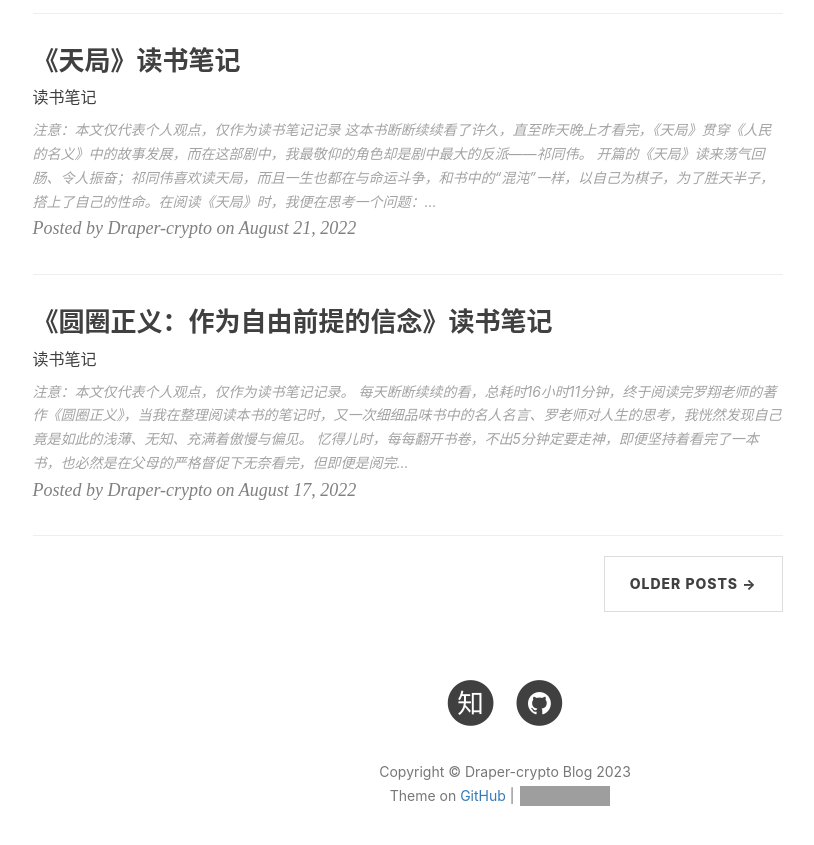
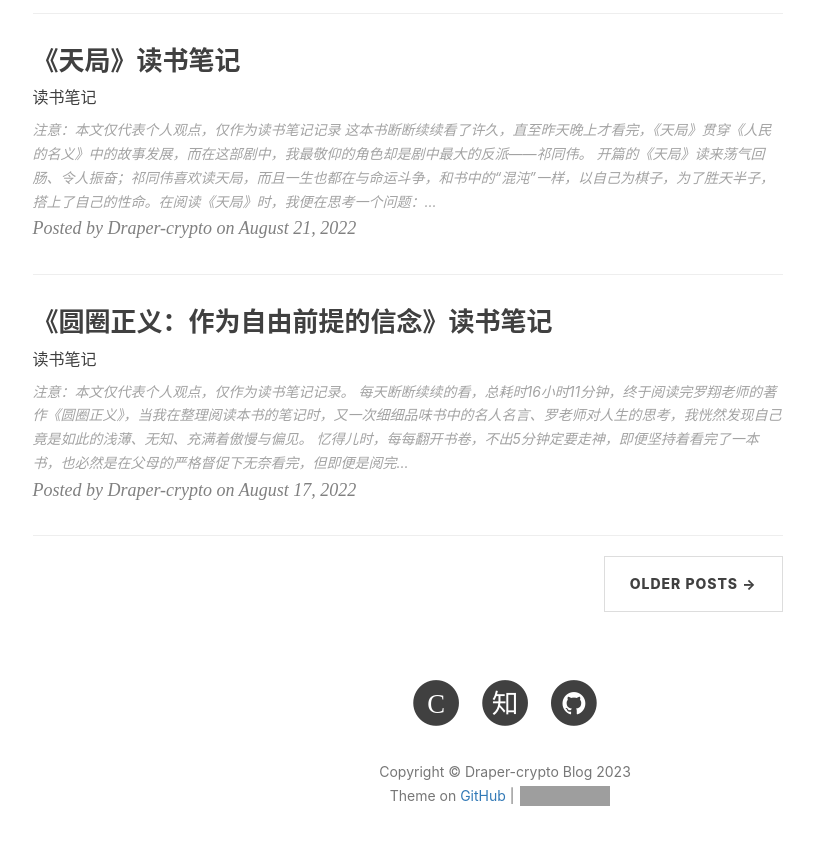
Before and after one commit to Draper-crypto/Draper-crypto.github.io, a Jekyll site: the page built from index.html, in a window 1280 px wide and 900 px high, scrolled down 2508 px. Shown: the top 845 px of the window, without its empty margins (135-949 px from the left). Built offline with Jekyll 4.4.1, drawn with Linux system fonts in a browser that asks for light colours; nearby versions of some CDN libraries; the list of posts is cut into pages by our own code; comment, search, counter and statistics services are not loaded; grey boxes are pictures that could not be loaded.

Commit message:
更新 footer.html

```diff
--- a/_includes/footer.html
+++ b/_includes/footer.html
@@ -14,18 +14,17 @@
                         </a>
                     </li>
                     {% endif %}
-                    <!-- add jianshu add target = "_blank" to <a> by BY -->
-                    {% if site.jianshu_username %}
+                    {% if site.csdn_username %}
                     <li>
-                                <a target="_blank" href="https://www.jianshu.com/u/{{ site.jianshu_username }}">
+                        <a target="_blank" href="https://blog.csdn.net/Suprman88">
                             <span class="fa-stack fa-lg">
                                 <i class="fa fa-circle fa-stack-2x"></i>
-                                        <i class="fa  fa-stack-1x fa-inverse">简</i>
+                                <i class="fa fa-stack-1x fa-inverse">C</i>
                             </span>
                          </a>
                     </li>
                     {% endif %}
-                    {% if site.twitter_username %}
+                    <!-- {% if site.twitter_username %}
                     <li>
                         <a href="https://twitter.com/{{ site.twitter_username }}">
                             <span class="fa-stack fa-lg">
@@ -34,9 +33,8 @@
                             </span>
                         </a>
                     </li>
-                    {% endif %}
+                    {% endif %} -->
 
-                    <!-- add Weibo, Zhihu by Hux, add target = "_blank" to <a> by Hux -->
                     {% if site.zhihu_username %}
                     <li>
                         <a target="_blank" href="https://www.zhihu.com/people/{{ site.zhihu_username }}">
@@ -47,7 +45,7 @@
                         </a>
                     </li>
                     {% endif %}
-                    {% if site.weibo_username %}
+                    <!-- {% if site.weibo_username %}
                     <li>
                         <a target="_blank" href="http://weibo.com/{{ site.weibo_username }}">
                             <span class="fa-stack fa-lg">
@@ -56,10 +54,10 @@
                             </span>
                         </a>
                     </li>
-                    {% endif %}
+                    {% endif %} -->
 
 
-                    {% if site.facebook_username %}
+                    <!-- {% if site.facebook_username %}
                     <li>
                         <a target="_blank" href="https://www.facebook.com/{{ site.facebook_username }}">
                             <span class="fa-stack fa-lg">
@@ -68,7 +66,7 @@
                             </span>
                         </a>
                     </li>
-                    {% endif %}
+                    {% endif %} -->
                     {% if site.github_username %}
                     <li>
                         <a target="_blank" href="https://github.com/{{ site.github_username }}">
@@ -79,7 +77,7 @@
                         </a>
                     </li>
                     {% endif %}
-                    {% if site.linkedin_username %}
+                    <!-- {% if site.linkedin_username %}
                     <li>
                         <a target="_blank" href="https://www.linkedin.com/in/{{ site.linkedin_username }}">
                             <span class="fa-stack fa-lg">
@@ -88,7 +86,7 @@
                             </span>
                         </a>
                     </li>
-                    {% endif %}
+                    {% endif %} -->
                 </ul>
                 <p class="copyright text-muted">
                     Copyright &copy; {{ site.title }} {{ site.time | date: '%Y' }}
```
Lines whose indentation alone changed are shown as unchanged.
